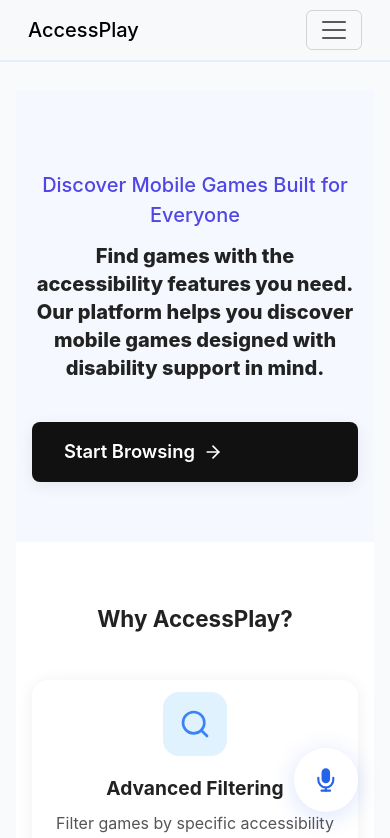
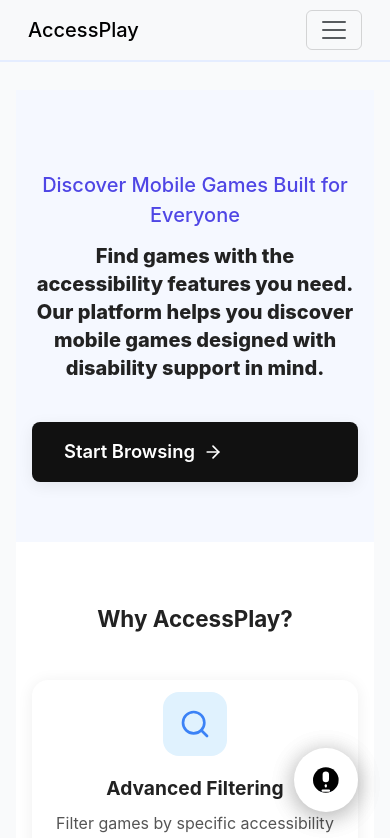
Before and after one commit to Coleybluebird07/AccessPlay-CU, a React (Vite) app in the folder vite-project/: page / in a window 390 px wide. Shown: the top 838 px of the page. Built offline with nearby package versions, Linux system fonts and the light colour scheme.

Commit message:
working microphone and comments for my other code

```diff
--- a/vite-project/src/App.jsx
+++ b/vite-project/src/App.jsx
@@ -73,6 +73,8 @@ export default function App() {
           <Route path="*" element={<div>Page not found</div>} />
         </Routes>
       </div>
+
+      <MicrophoneButton />
     </Router>
   );
 }
--- a/vite-project/src/landing-page.css
+++ b/vite-project/src/landing-page.css
@@ -1,4 +1,4 @@
-  body, html { /* Global body and html styles */
+body, html { /* Global body and html styles */
     margin: 0;
     padding: 0;
     font-family: 'Segoe UI', Arial, sans-serif;
@@ -230,7 +230,7 @@
     align-items: center;
     justify-content: center;
     cursor: pointer;
-    box-shadow: 0 4px 24px rgba(37,99,235,0.18);
+    box-shadow: 0 4px 24px rgba(0,0,0,0.18);
     transition: box-shadow 0.2s, background 0.2s;
     outline: none;
   }
@@ -296,7 +296,7 @@
     border-radius: 1.5rem;
     font-size: 1.1rem;
     font-weight: 500;
-    box-shadow: 0 4px 24px rgba(37,99,235,0.18);
+    box-shadow: 0 4px 24px rgba(0,0,0,0.18);
     z-index: 1001;
     animation: fadeInScale 0.2s;
     pointer-events: none;
```
Also changed, not shown: vite-project/src/main.jsx (line endings or trailing spaces).
